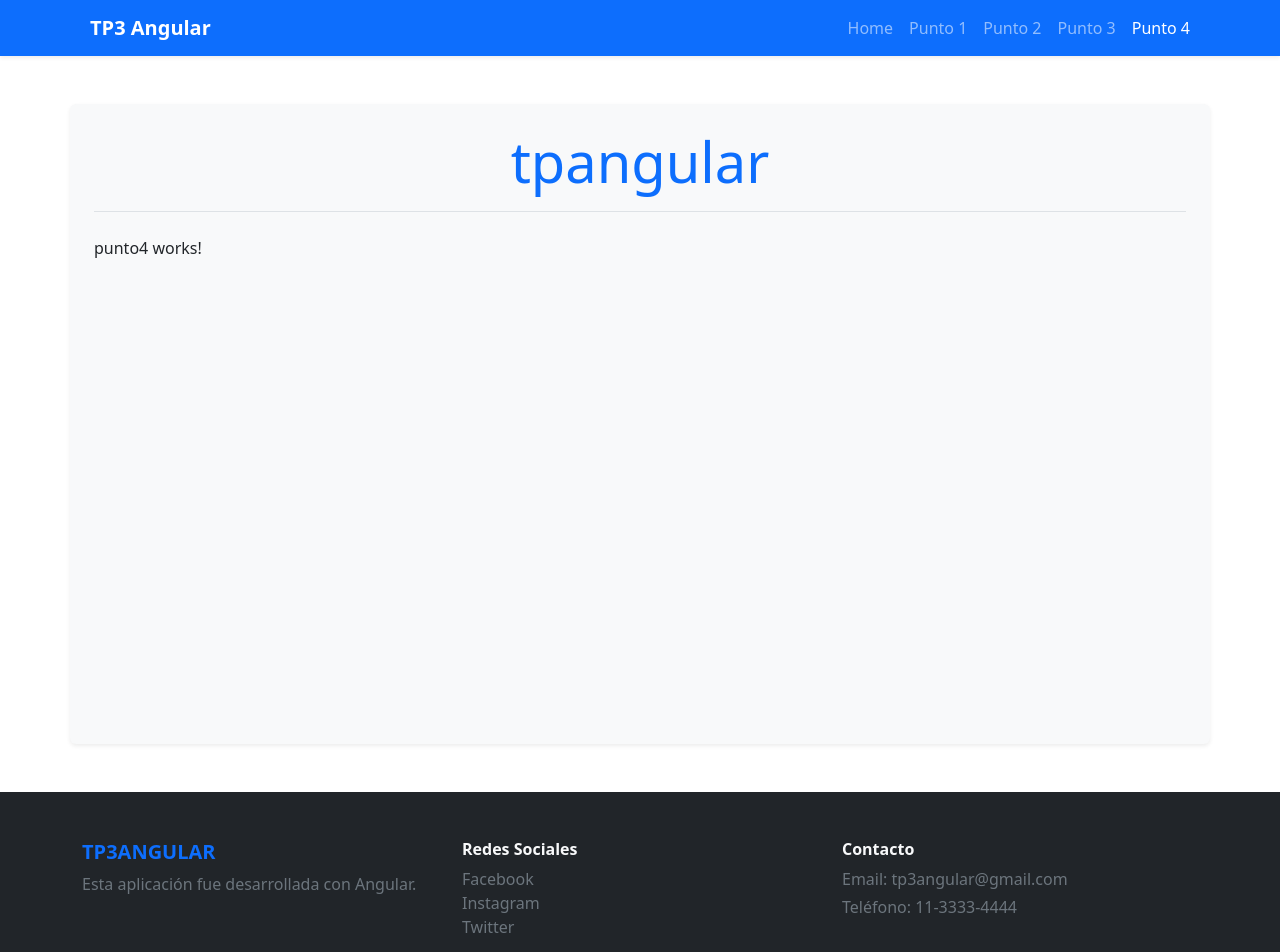
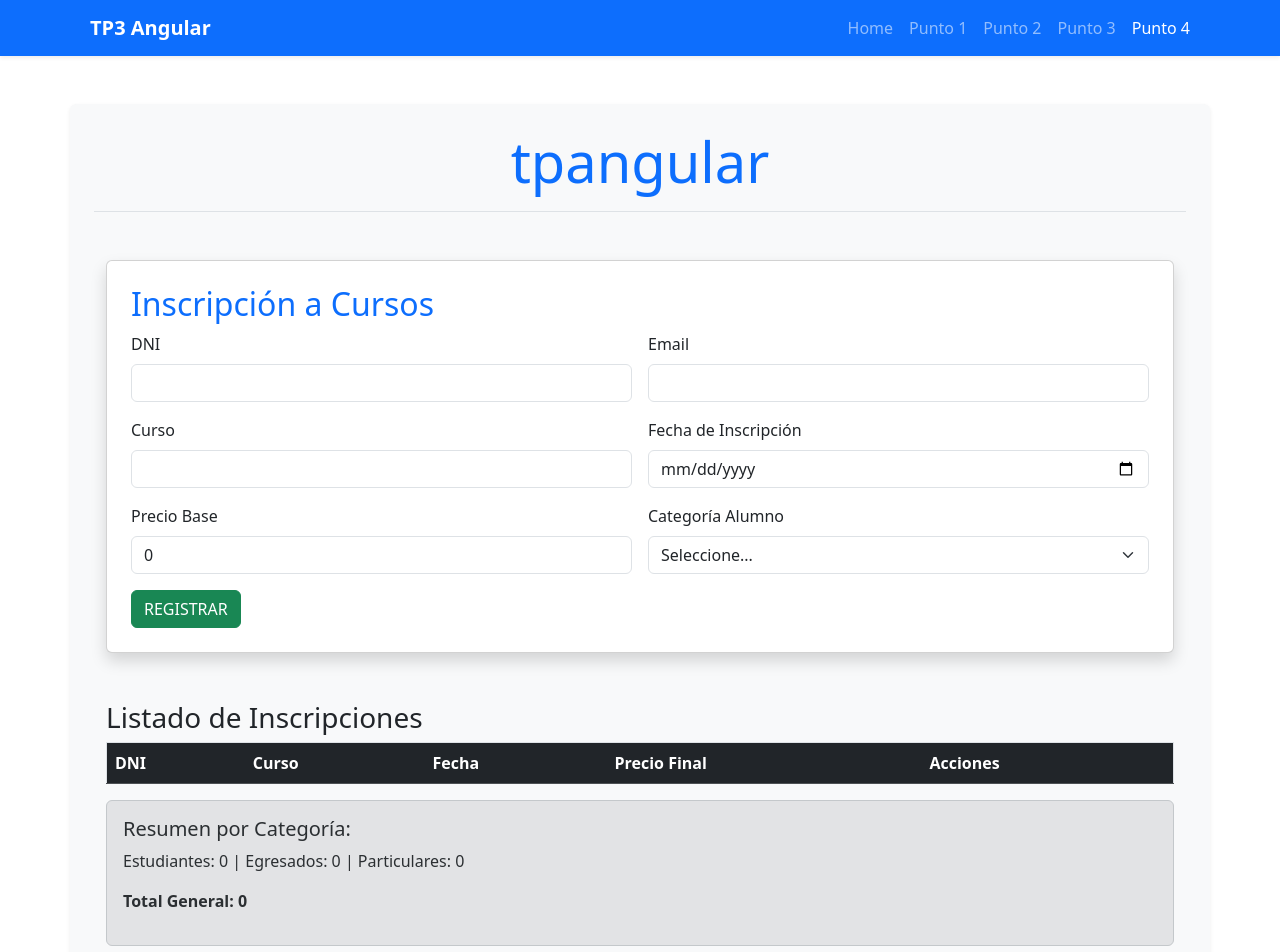
Before and after one commit to leoalevalle/pysw_tpangular, an Angular app: page /punto4 in a window 1280 px wide. Shown: the top 952 px of the page. Built offline with nearby package versions, Linux system fonts and the light colour scheme.

Commit message:
se crea punto4

```diff
--- a/src/app/components/punto4/punto4.html
+++ b/src/app/components/punto4/punto4.html
@@ -1 +1,95 @@
-<p>punto4 works!</p>
+<div class="container mt-4">
+  <div class="card shadow p-4">
+    <h2 class="text-primary">Inscripción a Cursos</h2>
+
+    <form #formInscripcion="ngForm">
+      <div class="row g-3">
+        <div class="col-md-6">
+          <label class="form-label">DNI</label>
+          <input type="text" class="form-control" name="dni" [(ngModel)]="nuevaInscripcion.dni">
+        </div>
+
+        <div class="col-md-6">
+          <label class="form-label">Email</label>
+          <input type="text" class="form-control" name="email" [(ngModel)]="nuevaInscripcion.email">
+        </div>
+
+        <div class="col-md-6">
+          <label class="form-label">Curso</label>
+          <input type="text" class="form-control" name="curso" [(ngModel)]="nuevaInscripcion.curso">
+        </div>
+
+        <div class="col-md-6">
+          <label class="form-label">Fecha de Inscripción</label>
+          <input type="date" class="form-control" name="fecha" [(ngModel)]="nuevaInscripcion.fechaInscripcion">
+        </div>
+
+        <div class="col-md-6">
+          <label class="form-label">Precio Base</label>
+          <input type="number" class="form-control" name="precio"
+                 [(ngModel)]="nuevaInscripcion.precio" (change)="calcularPrecio()">
+        </div>
+
+        <div class="col-md-6">
+          <label class="form-label">Categoría Alumno</label>
+          <select class="form-select" name="cat"
+                  [(ngModel)]="nuevaInscripcion.categoriaAlumno" (change)="calcularPrecio()">
+            <option value="">Seleccione...</option>
+            <option value="1">Estudiante (35% OFF)</option>
+            <option value="2">Egresado (50% OFF)</option>
+            <option value="3">Particular</option>
+          </select>
+        </div>
+
+        <div class="col-12" *ngIf="nuevaInscripcion.precio > 0 && nuevaInscripcion.categoriaAlumno">
+          <div class="alert alert-info">
+            <strong>Precio Final: </strong> {{ nuevaInscripcion.precioFinal | currency }}
+          </div>
+        </div>
+
+        <div class="col-12">
+          <button type="button" class="btn btn-success" (click)="registrar()">REGISTRAR</button>
+        </div>
+      </div>
+    </form>
+  </div>
+
+  <div class="mt-5">
+    <h3>Listado de Inscripciones</h3>
+    <table class="table table-striped border">
+      <thead class="table-dark">
+        <tr>
+          <th>DNI</th>
+          <th>Curso</th>
+          <th>Fecha</th>
+          <th>Precio Final</th>
+          <th>Acciones</th>
+        </tr>
+        </thead>
+      <tbody>
+        <tr *ngFor="let item of inscripcionService.getInscripciones(); let i = index">
+          <td>{{ item.dni }}</td>
+          <td>{{ item.curso }}</td>
+          <td>{{ item.fechaInscripcion | date:'dd/MM/yyyy' }}</td>
+          <td>{{ item.precioFinal | currency }}</td>
+          <td>
+            <button class="btn btn-warning btn-sm me-2" (click)="prepararEditar(item, i)">
+              Editar
+            </button>
+            <button class="btn btn-danger btn-sm" (click)="eliminar(i)">
+              Borrar
+            </button>
+          </td>
+        </tr>
+      </tbody>
+    </table>
+  </div>
+
+  <div class="alert alert-secondary mt-3">
+    <h5>Resumen por Categoría:</h5>
+    <p>Estudiantes: {{ inscripcionService.getResumen().estudiantes }} |
+       Egresados: {{ inscripcionService.getResumen().egresados }} |
+       Particulares: {{ inscripcionService.getResumen().particulares }}</p>
+    <p><strong>Total General: {{ inscripcionService.getResumen().total }}</strong></p>
+  </div>
+</div>
--- a/src/app/components/punto4/punto4.ts
+++ b/src/app/components/punto4/punto4.ts
@@ -1,9 +1,61 @@
 import { Component } from '@angular/core';
+import { CommonModule } from '@angular/common';
+import { FormsModule } from '@angular/forms';
+
+import { Inscripcion } from '../../services/inscripcion';
+import { Inscripcionmodel } from '../../models/inscripcionmodel';
 
 @Component({
   selector: 'app-punto4',
-  imports: [],
+  imports: [CommonModule, FormsModule],
   templateUrl: './punto4.html',
   styleUrl: './punto4.css',
 })
-export class Punto4 {}
+
+export class Punto4 {
+  nuevaInscripcion: Inscripcionmodel = this.resetInscripcion();
+  indiceEditando: number | null = null; // Para edicion, null significa creación
+
+  constructor(public inscripcionService: Inscripcion) {}
+
+  resetInscripcion(): Inscripcionmodel {
+    return { dni: '', precio: 0, categoriaAlumno: '', fechaInscripcion: '', email: '', curso: '', precioFinal: 0 };
+  }
+
+  calcularPrecio() {
+    if (this.nuevaInscripcion.precio > 0 && this.nuevaInscripcion.categoriaAlumno) {
+      let descuento = 0;
+      if (this.nuevaInscripcion.categoriaAlumno === '1') descuento = 0.35;
+      if (this.nuevaInscripcion.categoriaAlumno === '2') descuento = 0.50;
+      this.nuevaInscripcion.precioFinal = this.nuevaInscripcion.precio * (1 - descuento);
+    }
+  }
+
+  registrar() {
+    if (this.indiceEditando === null) {
+      // MODO CREAR
+      this.inscripcionService.registrarInscripcion({ ...this.nuevaInscripcion });
+    } else {
+      // MODO EDITAR
+      this.inscripcionService.actualizarInscripcion(this.indiceEditando, { ...this.nuevaInscripcion });
+      this.indiceEditando = null;
+    }
+    this.nuevaInscripcion = this.resetInscripcion();
+  }
+
+  prepararEditar(item: Inscripcionmodel, index: number) {
+    this.nuevaInscripcion = { ...item };
+    this.indiceEditando = index;
+  }
+
+  eliminar(index: number) {
+    if(confirm('¿Está seguro de eliminar esta inscripción?')) {
+      this.inscripcionService.deleteInscripcion(index);
+    }
+  }
+
+  cancelarEdicion() {
+    this.nuevaInscripcion = this.resetInscripcion();
+    this.indiceEditando = null;
+  }
+}
--- /dev/null
+++ b/src/app/models/inscripcionmodel.ts
@@ -0,0 +1,9 @@
+export interface Inscripcionmodel {
+  dni: string;
+  precio: number;
+  categoriaAlumno: string;
+  fechaInscripcion: string;
+  email: string;
+  curso: string;
+  precioFinal: number;
+}
--- a/src/app/services/inscripcion.ts
+++ b/src/app/services/inscripcion.ts
@@ -1,6 +1,44 @@
 import { Injectable } from '@angular/core';
+import { Inscripcionmodel } from '../models/inscripcionmodel';
 
 @Injectable({
   providedIn: 'root',
 })
-export class Inscripcion {}
+export class Inscripcion {
+  private inscripciones: Inscripcionmodel[] = [];
+
+  constructor() {}
+
+  // Crear
+  registrarInscripcion(inscripcion: Inscripcionmodel) {
+    this.inscripciones.push(inscripcion);
+  }
+
+  // Leer
+  getInscripciones(): Inscripcionmodel[] {
+    return this.inscripciones;
+  }
+  // Actualizar
+  actualizarInscripcion(index: number, inscripcion: Inscripcionmodel) {
+    if (index >= 0 && index < this.inscripciones.length) {
+      this.inscripciones[index] = inscripcion;
+    }
+  }
+
+  // Eliminar
+  deleteInscripcion(index: number) {
+    if (index >= 0 && index < this.inscripciones.length) {
+      this.inscripciones.splice(index, 1);
+    }
+  }
+
+  // Resumen por categoría
+  getResumen() {
+    return {
+      estudiantes: this.inscripciones.filter(i => i.categoriaAlumno === '1').length,
+      egresados: this.inscripciones.filter(i => i.categoriaAlumno === '2').length,
+      particulares: this.inscripciones.filter(i => i.categoriaAlumno === '3').length,
+      total: this.inscripciones.length
+    };
+  }
+}
```
